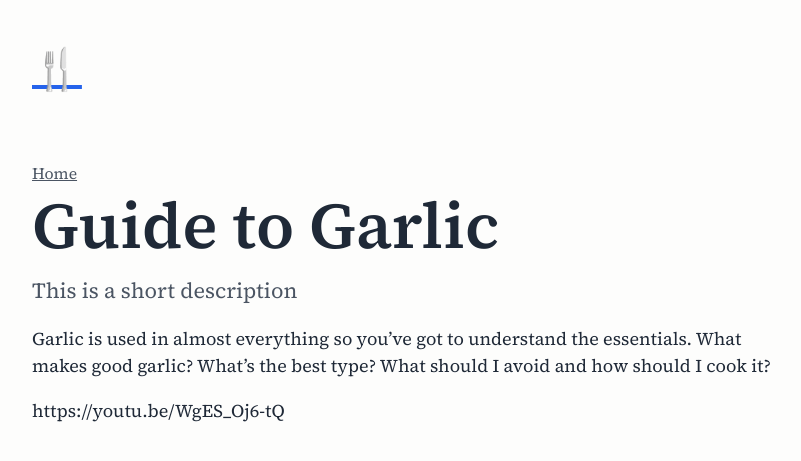
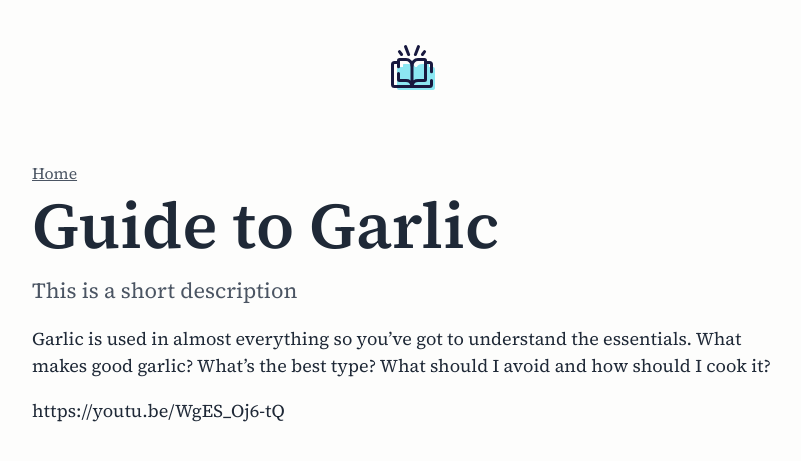
Before and after one commit to eddiemachado/recipes, a Jekyll site: the page built from _posts/2024-01-01-garlic.md, in a window 1280 px wide. Shown: the top 461 px of the page, without its empty margins (228-1029 px from the left). Built offline with Jekyll 4.4.1, drawn with Linux system fonts in a browser that asks for light colours.

Commit message:
updated logo and urls

```diff
--- a/_includes/header.html
+++ b/_includes/header.html
@@ -2,7 +2,21 @@
 
     <div class="container">
 
-        <a href="/"><span id="logo">🍴</span></a>
+        <a id="logo" href="{{ site.baseurl }}"><svg xmlns="http://www.w3.org/2000/svg" xmlns:xlink="http://www.w3.org/1999/xlink" width="36pt" height="36pt" viewBox="0 0 36 36" version="1.1">
+            <g id="surface47079">
+            <path style=" stroke:none;fill-rule:nonzero;fill:rgb(54.901963%,90.588236%,94.901961%);fill-opacity:1;" d="M 33.789062 16.5 L 30.75 16.5 L 30.75 14.980469 C 30.75 14.578125 30.421875 14.25 30.019531 14.25 L 25.382812 14.25 C 23.738281 14.25 22.304688 15.160156 21.554688 16.5 L 20.378906 16.5 C 19.65625 15.160156 18.238281 14.25 16.605469 14.25 L 11.980469 14.25 C 11.578125 14.25 11.25 14.578125 11.25 14.980469 L 11.25 16.5 L 8.210938 16.5 C 7.402344 16.5 6.75 17.152344 6.75 17.960938 L 6.75 32.289062 C 6.75 33.097656 7.402344 33.75 8.210938 33.75 L 33.789062 33.75 C 34.597656 33.75 35.25 33.097656 35.25 32.289062 L 35.25 17.960938 C 35.25 17.152344 34.597656 16.5 33.789062 16.5 Z M 33.789062 16.5 "/>
+            <path style="fill:none;stroke-width:3;stroke-linecap:round;stroke-linejoin:round;stroke:rgb(9.411765%,9.803922%,24.705882%);stroke-opacity:1;stroke-miterlimit:10;" d="M 43.5 35.572917 L 43.5 39.5 C 43.5 40.604167 42.604167 41.5 41.5 41.5 L 6.5 41.5 C 5.395833 41.5 4.5 40.604167 4.5 39.5 L 4.5 19.458333 C 4.5 18.354167 5.395833 17.458333 6.5 17.458333 L 10.5 17.458333 " transform="matrix(0.75,0,0,0.75,0,0)"/>
+            <path style="fill:none;stroke-width:3;stroke-linecap:round;stroke-linejoin:round;stroke:rgb(9.411765%,9.803922%,24.705882%);stroke-opacity:1;stroke-miterlimit:10;" d="M 37.979167 17.458333 L 41.5 17.458333 C 42.604167 17.458333 43.5 18.354167 43.5 19.458333 L 43.5 26.703125 " transform="matrix(0.75,0,0,0.75,0,0)"/>
+            <path style="fill:none;stroke-width:3;stroke-linecap:round;stroke-linejoin:round;stroke:rgb(9.411765%,9.803922%,24.705882%);stroke-opacity:1;stroke-miterlimit:10;" d="M 24 40.072917 L 24 20.572917 C 24 17.260417 26.6875 14.572917 30 14.572917 L 36.5 14.572917 C 37.052083 14.572917 37.5 15.020833 37.5 15.572917 L 37.5 34.572917 C 37.5 35.125 37.052083 35.572917 36.5 35.572917 L 30 35.572917 C 27.203125 35.572917 24.854167 37.489583 24.1875 40.072917 " transform="matrix(0.75,0,0,0.75,0,0)"/>
+            <path style="fill:none;stroke-width:3;stroke-linecap:round;stroke-linejoin:round;stroke:rgb(9.411765%,9.803922%,24.705882%);stroke-opacity:1;stroke-miterlimit:10;" d="M 10.5 28.427083 L 10.5 34.572917 C 10.5 35.125 10.947917 35.572917 11.5 35.572917 L 18 35.572917 C 20.796875 35.572917 23.145833 37.489583 23.8125 40.072917 " transform="matrix(0.75,0,0,0.75,0,0)"/>
+            <path style="fill:none;stroke-width:3;stroke-linecap:round;stroke-linejoin:round;stroke:rgb(9.411765%,9.803922%,24.705882%);stroke-opacity:1;stroke-miterlimit:10;" d="M 24 20.572917 C 24 17.260417 21.3125 14.572917 18 14.572917 L 11.5 14.572917 C 10.947917 14.572917 10.5 15.020833 10.5 15.572917 L 10.5 21.786458 " transform="matrix(0.75,0,0,0.75,0,0)"/>
+            <path style="fill:none;stroke-width:3;stroke-linecap:round;stroke-linejoin:round;stroke:rgb(9.411765%,9.803922%,24.705882%);stroke-opacity:1;stroke-miterlimit:10;" d="M 13.572917 9.5 L 11.427083 6.635417 " transform="matrix(0.75,0,0,0.75,0,0)"/>
+            <path style="fill:none;stroke-width:3;stroke-linecap:round;stroke-linejoin:round;stroke:rgb(9.411765%,9.803922%,24.705882%);stroke-opacity:1;stroke-miterlimit:10;" d="M 20.572917 9.5 L 17.546875 1.625 " transform="matrix(0.75,0,0,0.75,0,0)"/>
+            <path style="fill:none;stroke-width:3;stroke-linecap:round;stroke-linejoin:round;stroke:rgb(9.411765%,9.803922%,24.705882%);stroke-opacity:1;stroke-miterlimit:10;" d="M 36.572917 6.635417 L 34.427083 9.5 " transform="matrix(0.75,0,0,0.75,0,0)"/>
+            <path style="fill:none;stroke-width:3;stroke-linecap:round;stroke-linejoin:round;stroke:rgb(9.411765%,9.803922%,24.705882%);stroke-opacity:1;stroke-miterlimit:10;" d="M 30.453125 1.625 L 27.427083 9.5 " transform="matrix(0.75,0,0,0.75,0,0)"/>
+            </g>
+            </svg>
+            </a>
     </div>
 
 </header>
--- a/_layouts/post.html
+++ b/_layouts/post.html
@@ -11,7 +11,7 @@ layout: base
 
   <header class="post-header">
     <div class="breadcrumbs">
-      <a href="/" class="">Home</a>
+      <a href="{{ site.baseurl }}" class="">Home</a>
     </div>
     <h1 class="post-title p-name" itemprop="name headline">{{ page.title | escape }}</h1>
     <p class="post-intro-desc">{{ page.description | escape }}</p>
```
